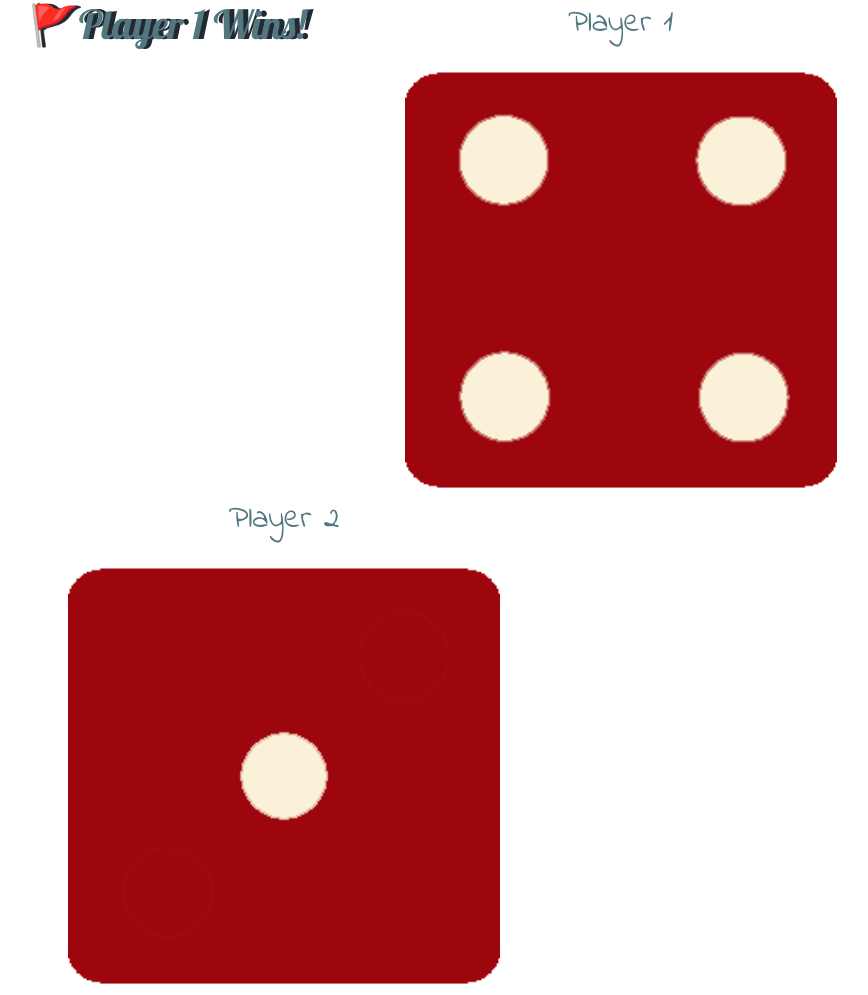
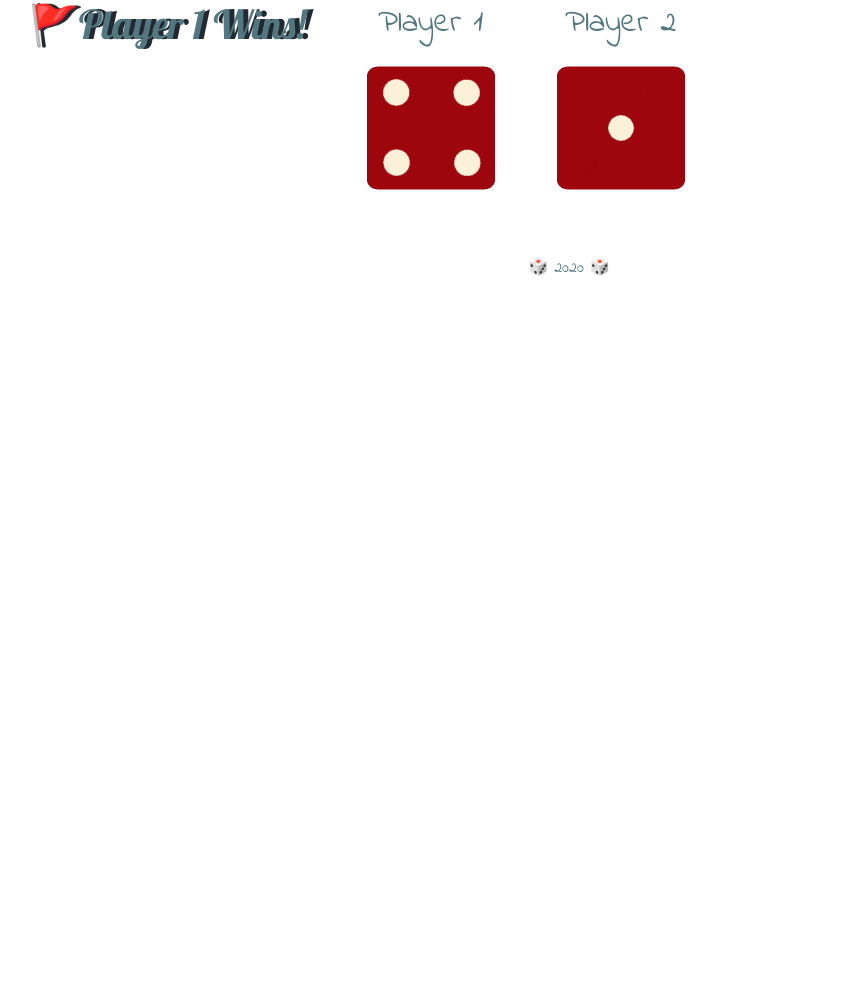
Before and after one commit to SrilakshmiPandith/TheDiceGame, a plain HTML site: page index.html in a window 1280 px wide. Shown: the top 995 px of the page, without its empty margins (71-939 px from the left). After the commit the page ends 800 px from the top, so only its background shows below. Drawn offline with nearby package versions, Linux system fonts and the light colour scheme.

Commit message:
Update index.html

```diff
--- a/index.html
+++ b/index.html
@@ -18,11 +18,11 @@
     <div class="container">
       <div class="row">
           <h1>Refresh Me</h1>
-          <div class="col-lg-6 col-md-6 dice">
+          <div class="col-lg-2 col-md-2 dice">
             <p>Player 1</p>
             <img class = "img1" src="dice6.png" alt="dice-image">
           </div>
-          <div class="col-lg-6 col-md-6 dice">
+          <div class="col-lg-2 col-md-2 dice">
             <p>Player 2</p>
             <img class="img2" src="dice6.png" alt="dice-image">
           </div>
```
